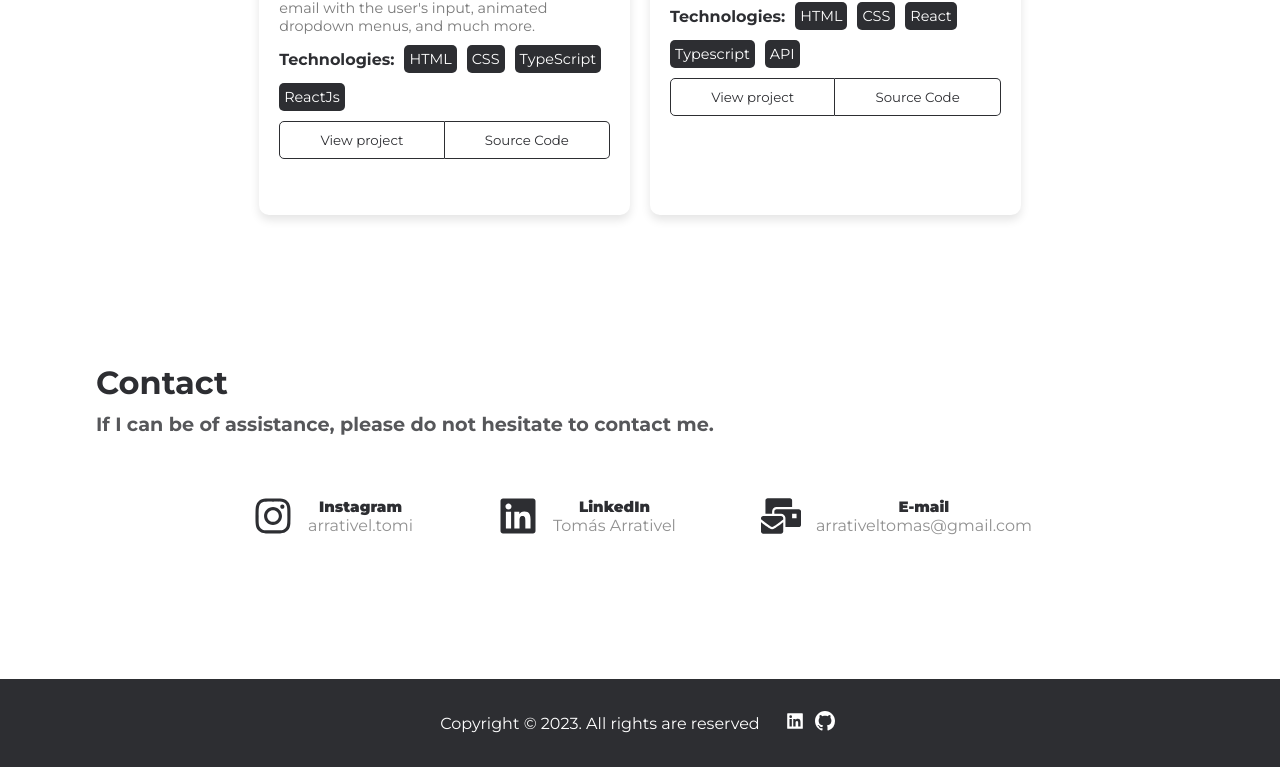
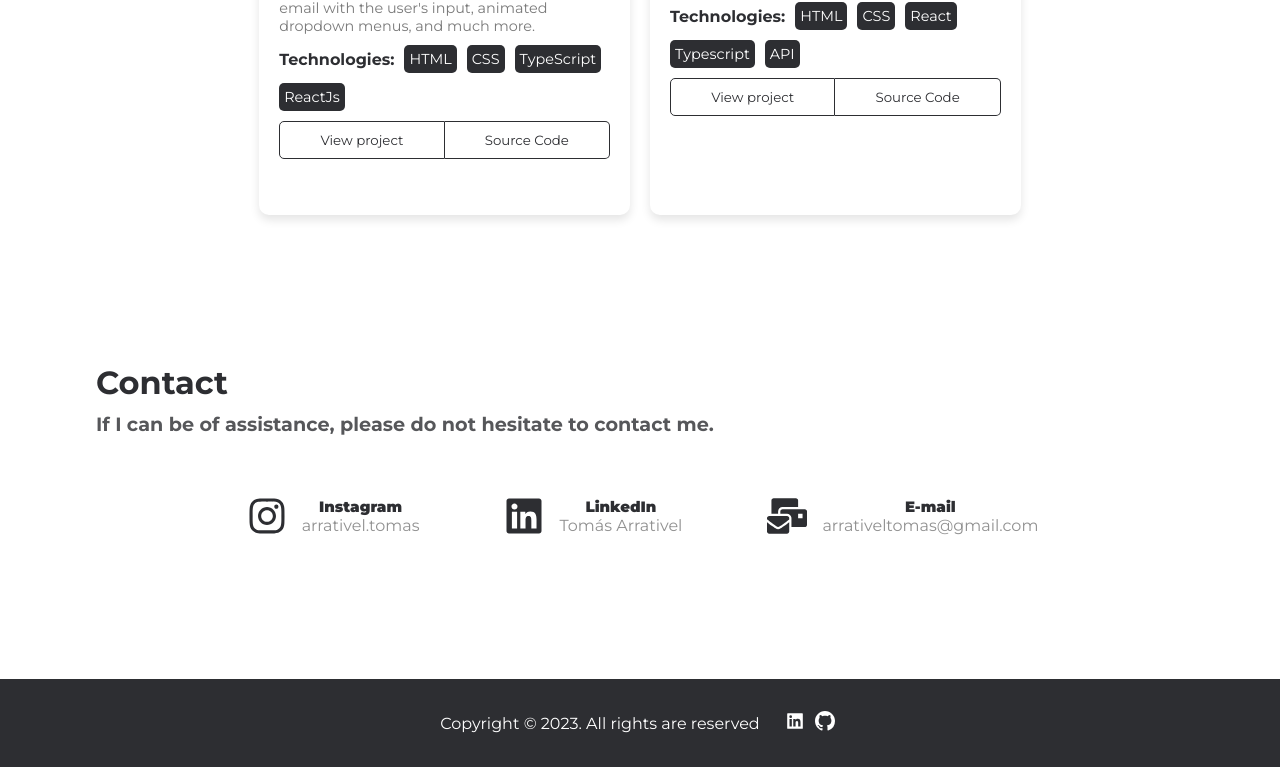
Before and after one commit to Tomas-Arrativel/Portfolio, a React (Vite) app: page / in a window 1280 px wide. Shown: the part 2511-3278 px from the top of the page. Built offline with nearby package versions, Linux system fonts and the light colour scheme; a web font is replaced by a local one.

Commit message:
Updated my instagram account

```diff
--- a/src/containers/contact/Contact.jsx
+++ b/src/containers/contact/Contact.jsx
@@ -20,8 +20,8 @@ const Contact = () => {
             />
           }
           text='Instagram'
-          name='arrativel.tomi'
-          link='https://www.instagram.com/arrativel.tomi/'
+          name='arrativel.tomas'
+          link='https://www.instagram.com/arrativel.tomas/'
         />
         <Forms
           icon={
```
